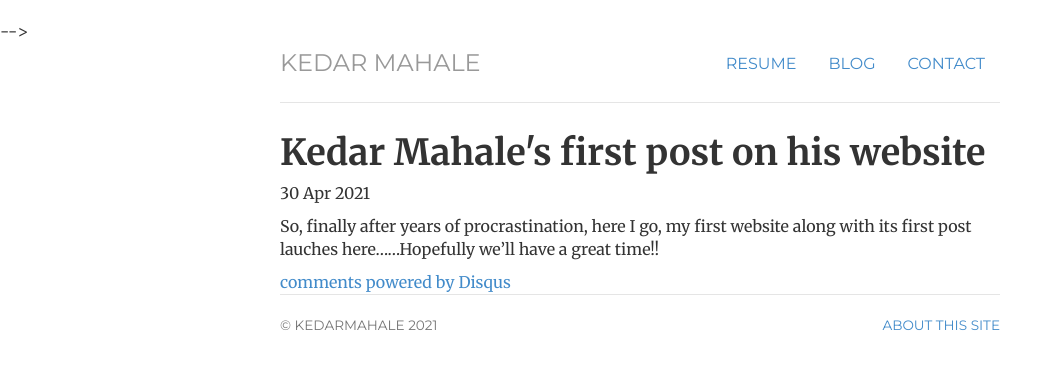
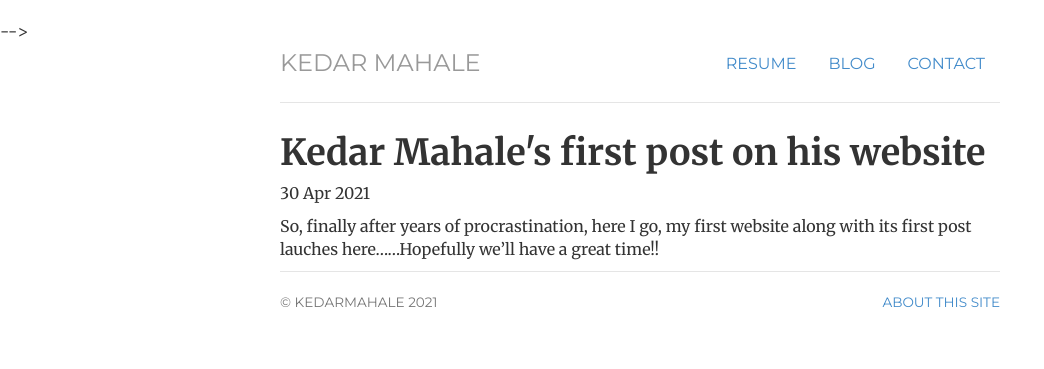
Before and after one commit to kedarmahale/kedarmahale.github.io, a Jekyll site: the page built from _posts/2021-04-30-my-first-post.md, in a window 1280 px wide. Shown: the top 369 px of the page, without its empty margins (0-1044 px from the left). Built offline with Jekyll 4.4.1, drawn with Linux system fonts in a browser that asks for light colours; comment, search, counter and statistics services are not loaded.

Commit message:
Update post.html

```diff
--- a/_layouts/post.html
+++ b/_layouts/post.html
@@ -6,7 +6,4 @@ layout: default
 
 <div class="post">
   {{ content }}
-  <div>
-    {% include disqus.html %}
-  </div>
-</div>
+ </div>
```
